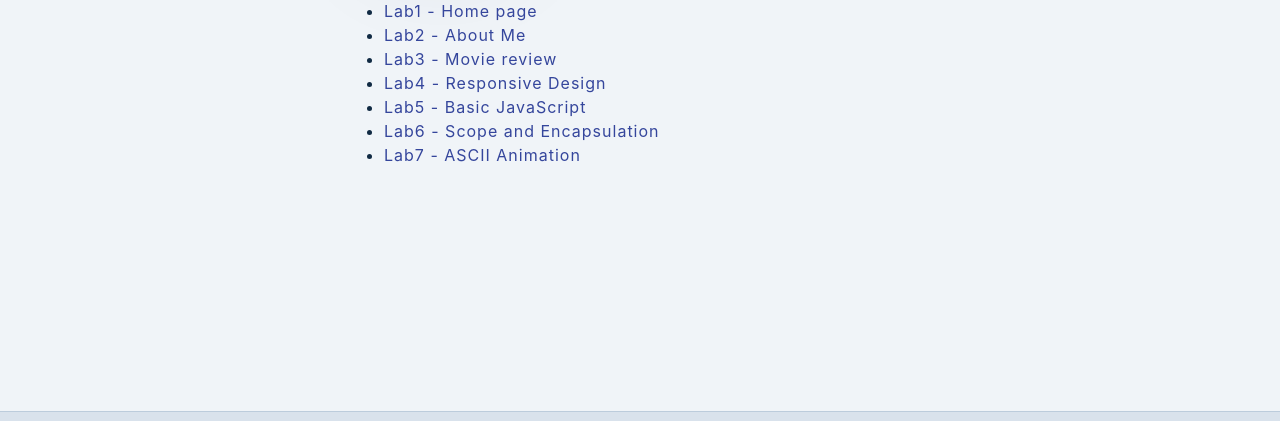
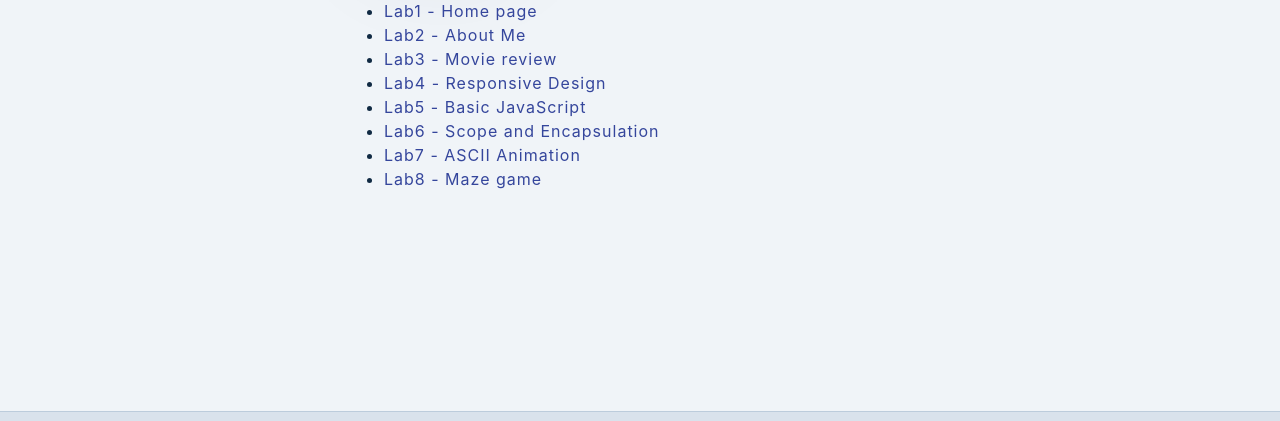
Before and after one commit to tomorjin/wap, a plain HTML site: page index.html in a window 1280 px wide. Shown: the part 321-742 px from the top of the page. Drawn offline with Linux system fonts and the light colour scheme.

Commit message:
lab8 added

```diff
--- a/index.html
+++ b/index.html
@@ -25,6 +25,7 @@
         <li><a href="lab5/lab5.html">Lab5 - Basic JavaScript</a></li>
         <li><a href="lab6/index.html">Lab6 - Scope and Encapsulation</a></li>
         <li><a href="lab7/index.html">Lab7 - ASCII Animation</a></li>
+        <li><a href="lab8/maze.html">Lab8 - Maze game</a></li>
     </ul>
 </div>
 </body>
```
